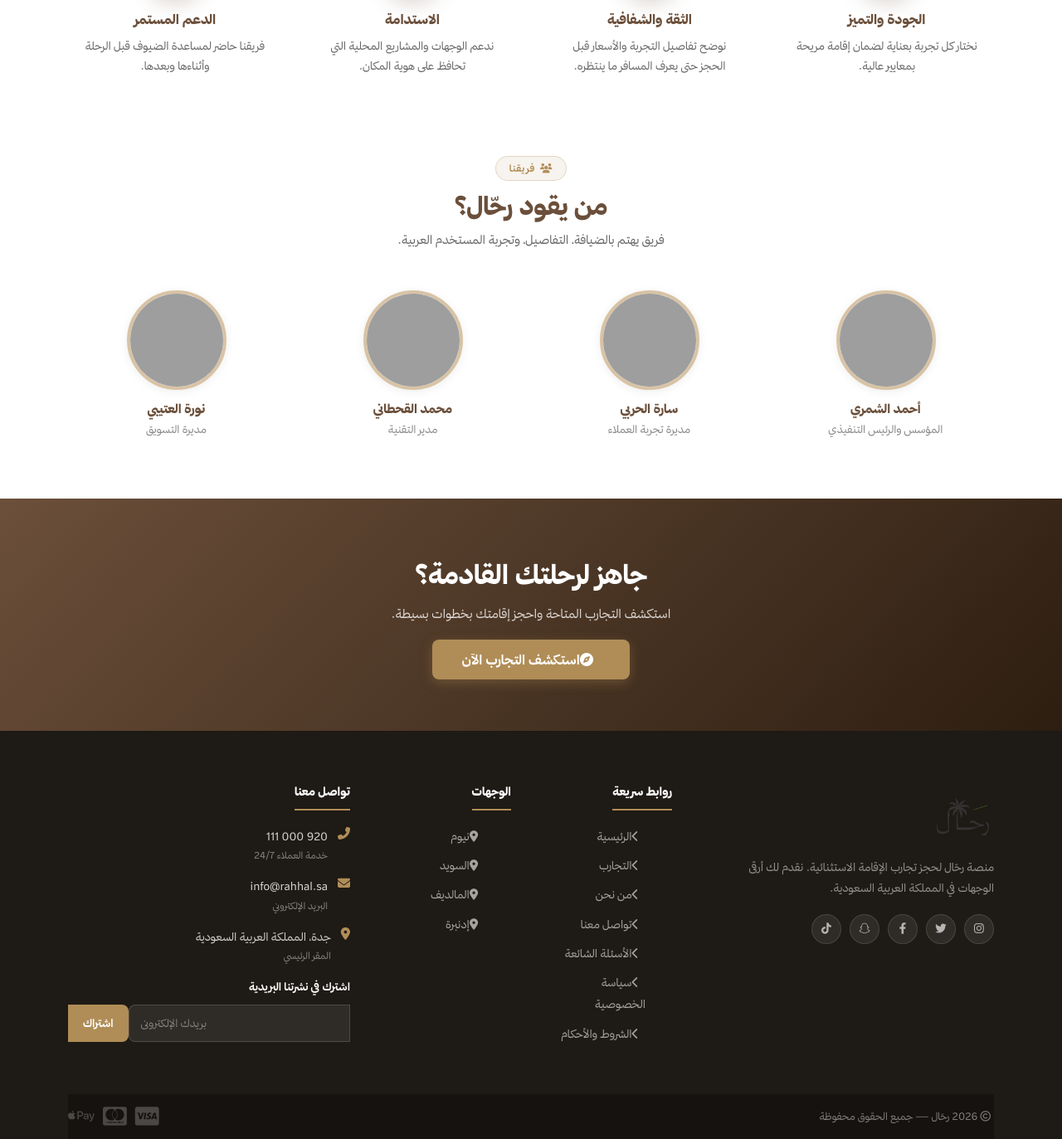
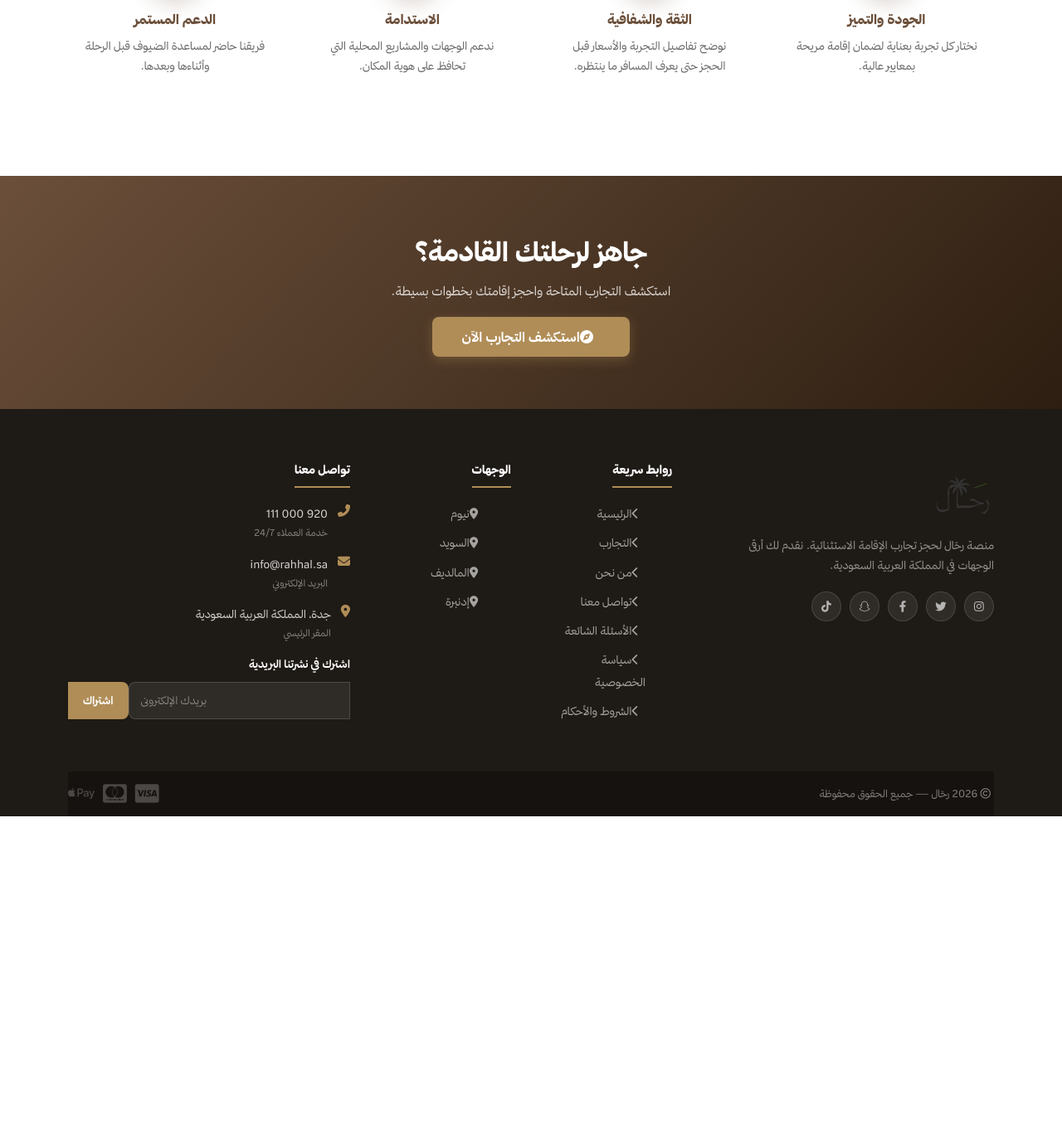
Before and after one commit to anw20ar30/rahhal, a PHP site: page /pages/about.php in a window 1280 px wide. Shown: the part 1128-2501 px from the top of the page at 83% size. After the commit the page ends 2112 px from the top, so only its background shows below. Run offline with PHP 8.4, Linux system fonts and the light colour scheme; data that the repository does not hold is empty; grey boxes are pictures that could not be loaded.

Commit message:
Replace sample experiences with curated international stays and remove team section from about page

```diff
--- a/pages/about.php
+++ b/pages/about.php
@@ -17,13 +17,6 @@ $values = [
     ['icon' => 'fas fa-handshake', 'title' => 'الثقة والشفافية', 'text' => 'نوضح تفاصيل التجربة والأسعار قبل الحجز حتى يعرف المسافر ما ينتظره.'],
     ['icon' => 'fas fa-leaf', 'title' => 'الاستدامة', 'text' => 'ندعم الوجهات والمشاريع المحلية التي تحافظ على هوية المكان.'],
     ['icon' => 'fas fa-headset', 'title' => 'الدعم المستمر', 'text' => 'فريقنا حاضر لمساعدة الضيوف قبل الرحلة وأثناءها وبعدها.'],
-];
-
-$team = [
-    ['name' => 'أحمد الشمري', 'role' => 'المؤسس والرئيس التنفيذي', 'image' => 'https://images.unsplash.com/photo-1507003211169-0a1dd7228f2d?w=300&q=80'],
-    ['name' => 'سارة الحربي', 'role' => 'مديرة تجربة العملاء', 'image' => 'https://images.unsplash.com/photo-1494790108755-2616b612b786?w=300&q=80'],
-    ['name' => 'محمد القحطاني', 'role' => 'مدير التقنية', 'image' => 'https://images.unsplash.com/photo-1472099645785-5658abf4ff4e?w=300&q=80'],
-    ['name' => 'نورة العتيبي', 'role' => 'مديرة التسويق', 'image' => 'https://images.unsplash.com/photo-1438761681033-6461ffad8d80?w=300&q=80'],
 ];
 
 include '../includes/header.php';
@@ -85,23 +78,6 @@ include '../includes/header.php';
       </div>
       <?php endforeach; ?>
     </div>
-
-    <div class="text-center mb-5 mt-5">
-      <div class="sec-eyebrow"><i class="fas fa-users"></i> فريقنا</div>
-      <h2 class="sec-title">من يقود رحّال؟</h2>
-      <p class="sec-sub mx-auto">فريق يهتم بالضيافة، التفاصيل، وتجربة المستخدم العربية.</p>
-    </div>
-    <div class="row g-4 justify-content-center">
-      <?php foreach ($team as $member): ?>
-      <div class="col-6 col-md-3">
-        <div class="team-card">
-          <img src="<?= htmlspecialchars($member['image']) ?>" alt="<?= htmlspecialchars($member['name']) ?>">
-          <h5><?= htmlspecialchars($member['name']) ?></h5>
-          <p><?= htmlspecialchars($member['role']) ?></p>
-        </div>
-      </div>
-      <?php endforeach; ?>
-    </div>
   </div>
 </section>
 
```
Also changed, not shown: database/rahhal_db.sql (+5 -10 lines), setup.php (+1 -1 lines).
